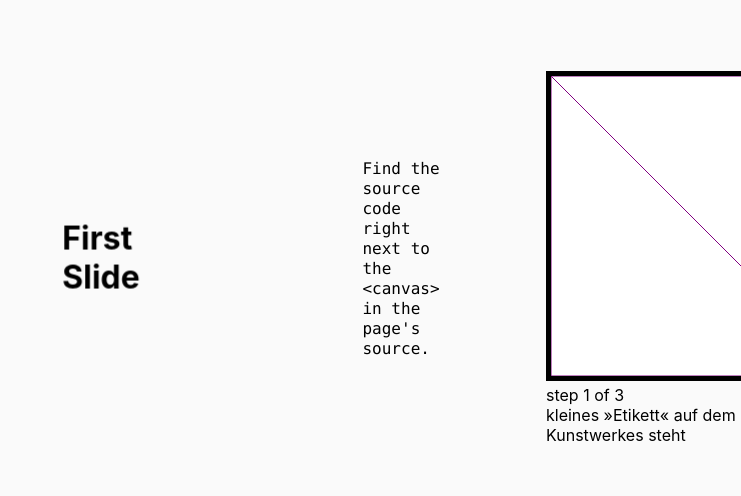
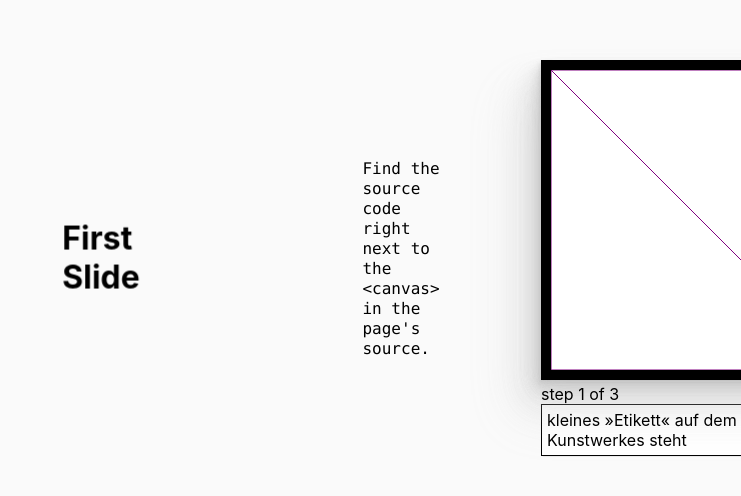
Before and after one commit to LeonardFollner/skillshare-introduction-to-2d-generative-art, a React (Create React App) app in the folder slides/: page /#/first in a window 1280 px wide. Shown: the part 142-638 px from the top of the page, without its empty margins (539-1280 px from the left). Built offline with nearby package versions, Linux system fonts and the light colour scheme.

Commit message:
SLIDES: improved PictureFrame with shadow

```diff
--- a/slides/src/PictureFrame.jsx
+++ b/slides/src/PictureFrame.jsx
@@ -59,7 +59,7 @@ const PictureFrame = props => {
                 onClick={handleCanvasClick}
             />
             {debug ? <div>step {currentStepIndex + 1} of {steps.length}</div> : null}
-            {title ? <div>{title}</div> : null}
+            {title ? <div className="label">{title}</div> : null}
             <script dangerouslySetInnerHTML={{__html: step}}>
             </script>
         </>
--- a/slides/src/_PictureFrame.scss
+++ b/slides/src/_PictureFrame.scss
@@ -1,3 +1,12 @@
 .picture-frame {
-  border: 5px solid black;
+  border: 10px solid black;
+  box-shadow: var(--shadow-elevation-high);
+
 }
+
+.label {
+  background-color: white;
+  padding: 5px;
+  border: 1px solid black;
+  box-shadow: var(--shadow-elevation-low);
+}
--- a/slides/src/index.scss
+++ b/slides/src/index.scss
@@ -13,3 +13,29 @@ code {
   font-family: source-code-pro, Menlo, Monaco, Consolas, 'Courier New',
     monospace;
 }
+
+:root {
+  // from https://www.joshwcomeau.com/shadow-palette/
+  --shadow-color: 0deg 0% 73%;
+  --shadow-elevation-low:
+          -0.3px 0.5px 0.7px hsl(var(--shadow-color) / 0.24),
+          -0.5px 0.8px 1.1px -1.2px hsl(var(--shadow-color) / 0.24),
+          -1.2px 1.7px 2.3px -2.5px hsl(var(--shadow-color) / 0.24);
+  --shadow-elevation-medium:
+          -0.3px 0.5px 0.7px hsl(var(--shadow-color) / 0.2),
+          -0.8px 1.2px 1.6px -0.6px hsl(var(--shadow-color) / 0.2),
+          -1.6px 2.3px 3.2px -1.2px hsl(var(--shadow-color) / 0.2),
+          -3.1px 4.5px 6.1px -1.9px hsl(var(--shadow-color) / 0.2),
+          -5.9px 8.7px 11.8px -2.5px hsl(var(--shadow-color) / 0.2);
+  --shadow-elevation-high:
+          -0.3px 0.5px 0.7px hsl(var(--shadow-color) / 0.19),
+          -1.3px 1.9px 2.6px -0.3px hsl(var(--shadow-color) / 0.19),
+          -2.2px 3.2px 4.4px -0.6px hsl(var(--shadow-color) / 0.19),
+          -3.2px 4.8px 6.5px -0.8px hsl(var(--shadow-color) / 0.19),
+          -4.7px 6.9px 9.4px -1.1px hsl(var(--shadow-color) / 0.19),
+          -6.7px 9.9px 13.4px -1.4px hsl(var(--shadow-color) / 0.19),
+          -9.5px 13.9px 18.9px -1.7px hsl(var(--shadow-color) / 0.19),
+          -13.2px 19.4px 26.4px -1.9px hsl(var(--shadow-color) / 0.19),
+          -18.1px 26.7px 36.3px -2.2px hsl(var(--shadow-color) / 0.19),
+          -24.3px 35.9px 48.8px -2.5px hsl(var(--shadow-color) / 0.19);
+}
```
Also changed, not shown: 1 other file (tests, documents, lock files or other folders).
